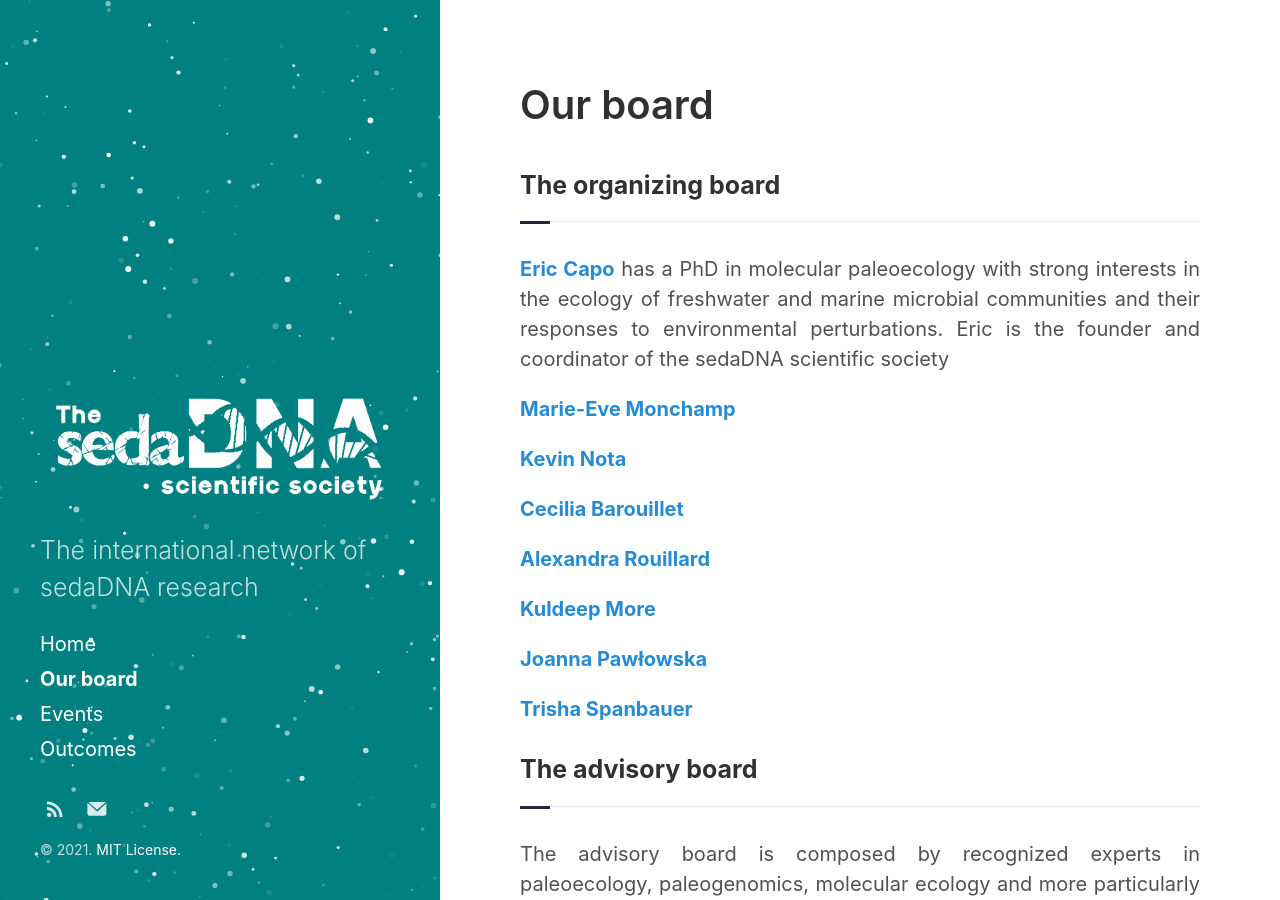
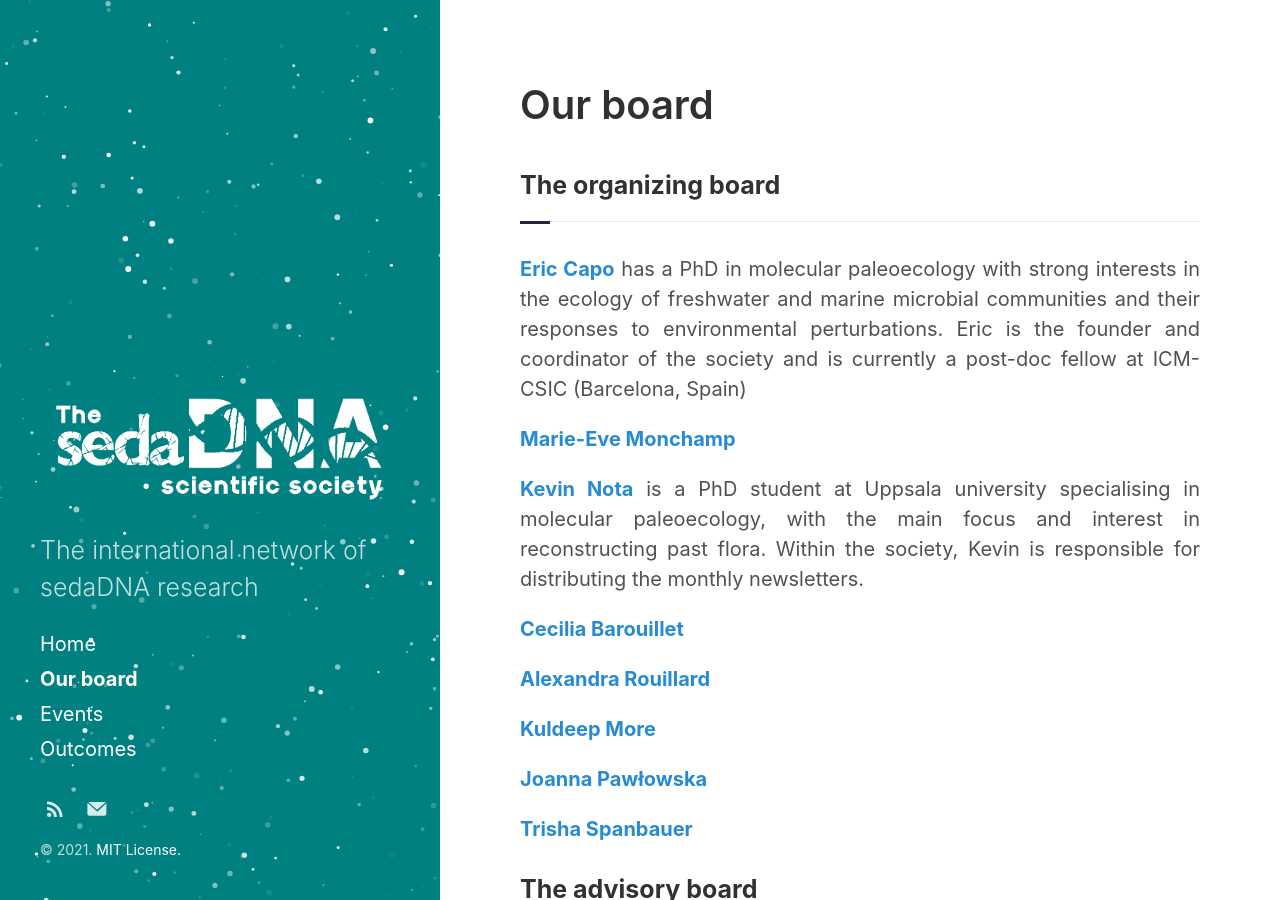
Before and after one commit to sedadna/sedadna.github.io, a Jekyll site: the page built from category/5-ourboard.md, in a window 1280 px wide and 900 px high. Built offline with Jekyll 4.4.1, drawn with Linux system fonts in a browser that asks for light colours.

Commit message:
Update 5-ourboard.md

```diff
--- a/category/5-ourboard.md
+++ b/category/5-ourboard.md
@@ -7,7 +7,7 @@ sidebar_link: true
 <div class="section organizing board">
 <h3 class="section-title underline">The organizing board</h3>
 <div class="section Eric">
-<p> <a href="https://ercapo.wixsite.com/sedadna-society/ericcapo" target="_blank"><b>Eric Capo</b></a> has a PhD in molecular paleoecology with  strong interests in the ecology of freshwater and marine microbial communities and their responses to environmental perturbations. Eric is the founder and coordinator of the sedaDNA scientific society</p>
+<p> <a href="https://ercapo.wixsite.com/sedadna-society/ericcapo" target="_blank"><b>Eric Capo</b></a> has a PhD in molecular paleoecology with  strong interests in the ecology of freshwater and marine microbial communities and their responses to environmental perturbations. Eric is the founder and coordinator of the society and is currently a post-doc fellow at ICM-CSIC (Barcelona, Spain)</p>
 </div>
 
 <div class="section Marie-Eve">
@@ -15,7 +15,7 @@ sidebar_link: true
 </div>
 
 <div class="section Kevin">
-<p>  <a href="https://www.researchgate.net/profile/Kevin_Nota2" target="_blank"><b>Kevin Nota</b></a> </p>
+<p>  <a href="https://www.researchgate.net/profile/Kevin_Nota2" target="_blank"><b>Kevin Nota</b></a> is a PhD student at Uppsala university specialising in molecular paleoecology, with the main focus and interest in reconstructing past flora. Within the society, Kevin is responsible for distributing the monthly newsletters. </p>
 </div>
 
 <div class="section Cecilia">
```
